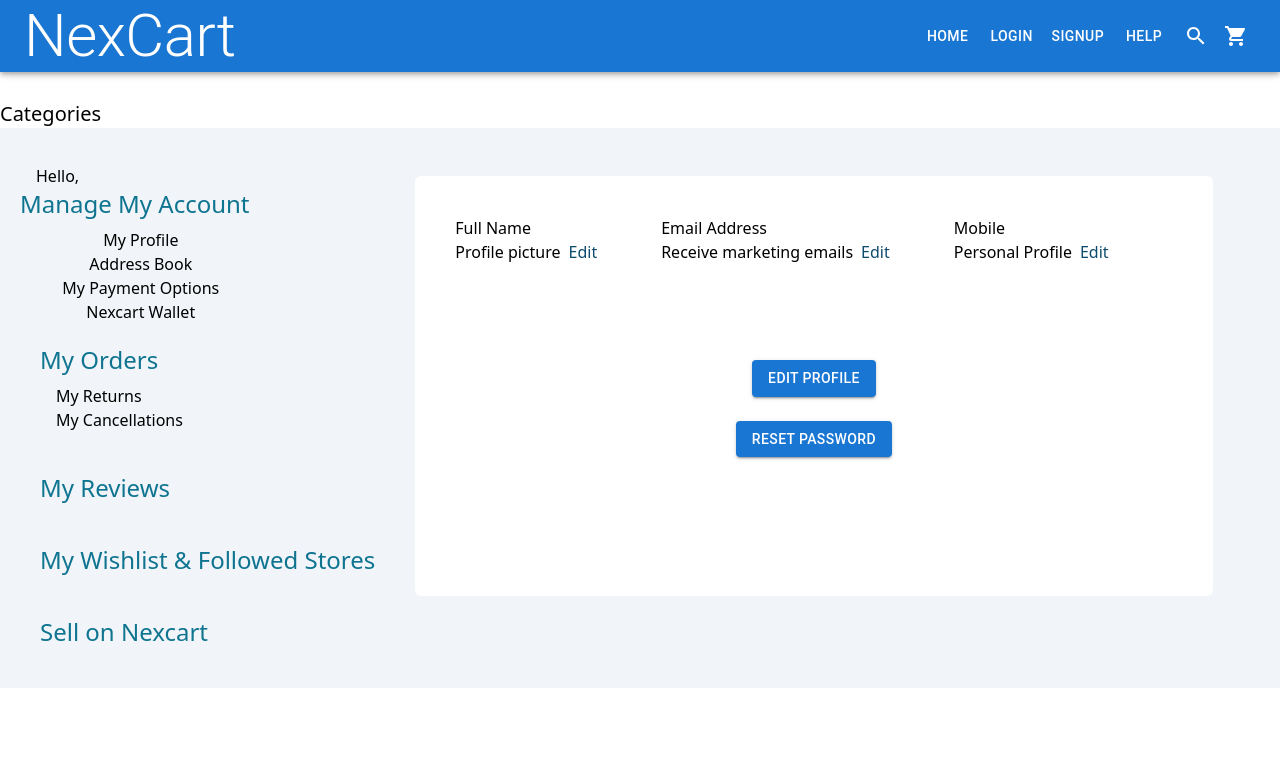
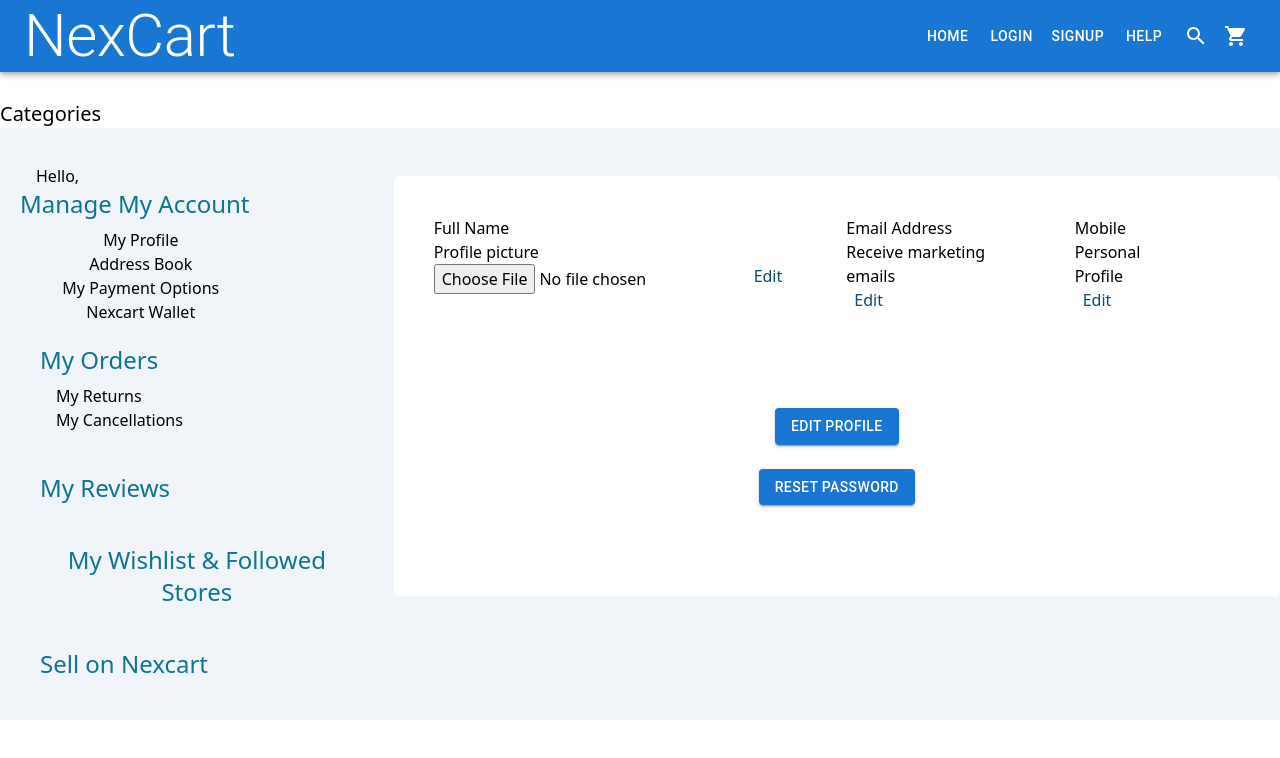
Before and after one commit to ZMHossain/digital-image-shop, a React (Create React App) app in the folder frontend/: page /myprofile in a window 1280 px wide. Shown: the top 758 px of the page. Built offline with nearby package versions, Linux system fonts and the light colour scheme.

Commit message:
profile picture added

```diff
--- a/frontend/src/components/UserInfo.js
+++ b/frontend/src/components/UserInfo.js
@@ -1,8 +1,11 @@
 import React, { useContext } from "react";
 import { userContext } from "./context/context";
+import { useState } from "react";
 
 const UserInfo = ({ user }) => {
   const { loginInfo } = useContext(userContext);
+  const [selectedFile, setSelectedFile] = useState(null);
+  const handleFileUpload = () => {};
   const sections = [
     {
       title: "Full Name",
@@ -31,8 +34,16 @@ const UserInfo = ({ user }) => {
         <div className="pr-16" key={index}>
           <h1>{section.title}</h1>
           <p>{section.content}</p>
+          <p>{section.subtitle}</p>
           <div className="flex flex-row">
-            <p>{section.subtitle}</p>
+            {index === 0 && (
+              <input
+                className="flex flex-col"
+                type="file"
+                accept="image/*"
+                onChange={handleFileUpload}
+              />
+            )}
             <button className="flex pl-2 text-sky-900">Edit</button>
           </div>
         </div>
--- a/frontend/src/pages/MyProfile.js
+++ b/frontend/src/pages/MyProfile.js
@@ -1,4 +1,5 @@
 import React, { useContext } from "react";
+
 import { userContext } from "../components/context/context";
 
 import { Link } from "react-router-dom";
@@ -6,9 +7,11 @@ import Button from "@mui/material/Button";
 import SideBar from "../components/SideBar";
 import UserAction from "../components/UserAction";
 import ProfileContent from "../components/ProfileContent";
+import { useState } from "react";
 
 const MyProfile = () => {
   const { user } = useContext(userContext);
+
   const handleClick = () => {
     console.log("run");
   };
```
Also changed, not shown: 1 other file (tests, documents, lock files or other folders).
